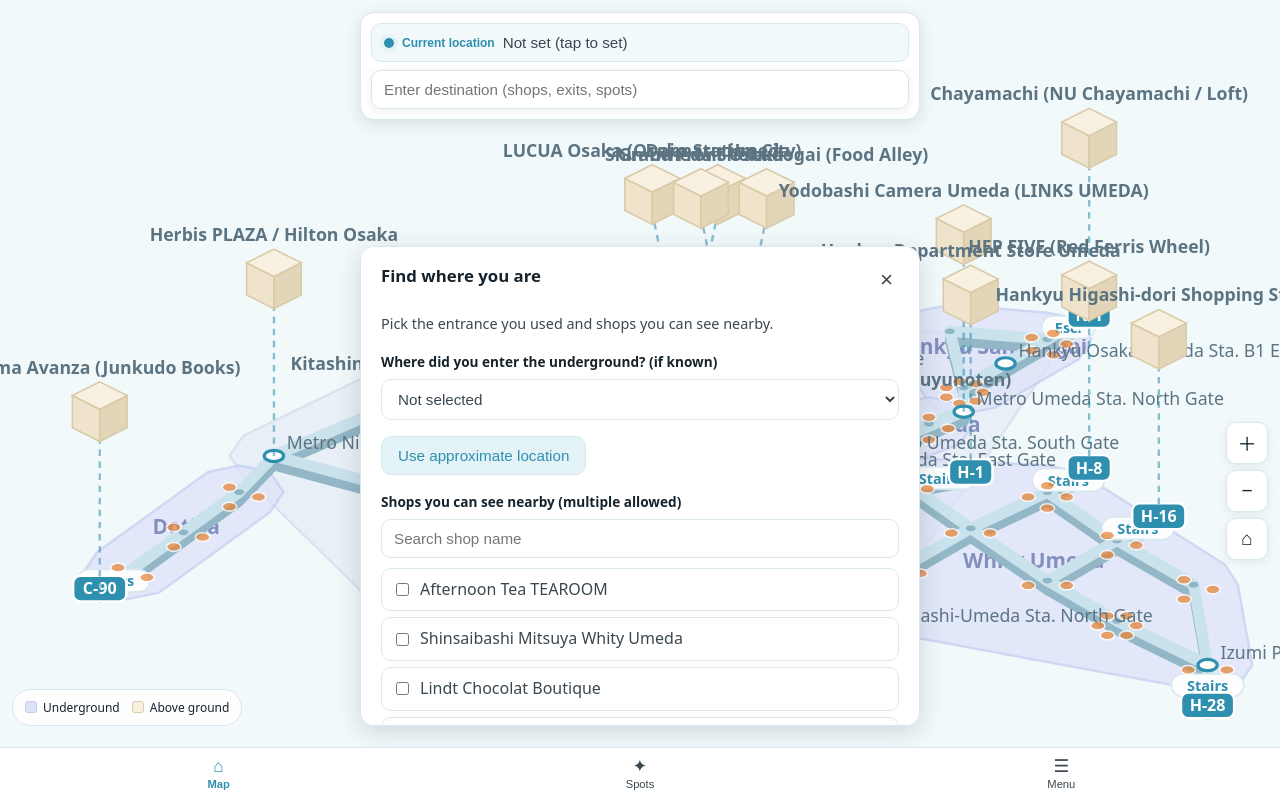
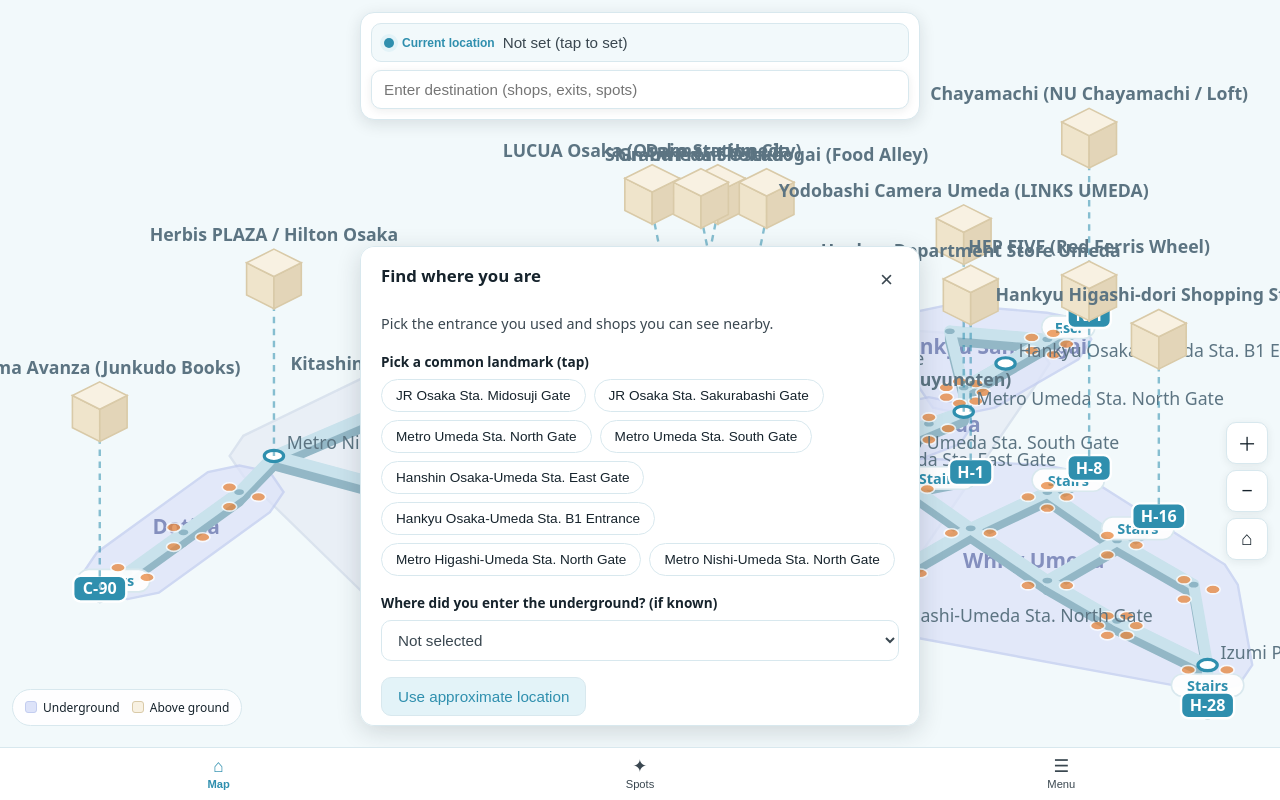
Before and after one commit to naki0227/umeda_underground_map, a React (Vite) app: page / in a window 1280 px wide. Both pictures are taken after a click on the button "Set your location to get directions". Built offline with nearby package versions, Linux system fonts and the light colour scheme.

Commit message:
feat(locate): quick landmark chips and estimated-position card with floor badge
Co-Authored-By: Claude Opus 4.8 <noreply@anthropic.com>

```diff
--- a/src/features/locate/LocateScreen.tsx
+++ b/src/features/locate/LocateScreen.tsx
@@ -2,7 +2,7 @@ import { useMemo, useState } from 'react';
 import { useTranslation } from 'react-i18next';
 import type { Graph } from '../../domain/graph';
 import { locate, type LocationCandidate } from '../../domain/locate';
-import type { NodeId, Poi, Shop } from '../../domain/types';
+import { nodeFloor, type NodeId, type Poi, type Shop } from '../../domain/types';
 import { localized } from '../../i18n';
 import { useGeolocation } from './useGeolocation';
 
@@ -12,6 +12,8 @@ interface Props {
   pois: Poi[];
   onConfirm: (nodeId: NodeId) => void;
 }
+
+const QUICK_PICK_COUNT = 8;
 
 export function LocateScreen({ graph, shops, pois, onConfirm }: Props) {
   const { t, i18n } = useTranslation();
@@ -23,6 +25,15 @@ export function LocateScreen({ graph, shops, pois, onConfirm }: Props) {
 
   const entrances = useMemo(
     () => [...graph.nodes.values()].filter((n) => n.kind === 'exit' || n.kind === 'gate'),
+    [graph],
+  );
+
+  /** よく使う目印: 広場・改札をチップで即選択できるようにする */
+  const quickPicks = useMemo(
+    () =>
+      [...graph.nodes.values()]
+        .filter((n) => n.kind === 'landmark' || n.kind === 'gate')
+        .slice(0, QUICK_PICK_COUNT),
     [graph],
   );
 
@@ -54,9 +65,32 @@ export function LocateScreen({ graph, shops, pois, onConfirm }: Props) {
     return node ? localized(node.name, i18n.language) : nodeId;
   };
 
+  const floorOf = (nodeId: NodeId) => {
+    const node = graph.nodes.get(nodeId);
+    return node ? nodeFloor(node) : 'B1';
+  };
+
+  const top = candidates !== null && candidates.length > 0 ? candidates[0] : null;
+
   return (
     <section>
       <p className="description">{t('locate.description')}</p>
+
+      <div className="field">
+        <span>{t('locate.quickLabel')}</span>
+        <div className="quick-chips">
+          {quickPicks.map((node) => (
+            <button
+              key={node.id}
+              type="button"
+              className={entranceNodeId === node.id ? 'chip active' : 'chip'}
+              onClick={() => setEntranceNodeId((prev) => (prev === node.id ? '' : node.id))}
+            >
+              {localized(node.name, i18n.language)}
+            </button>
+          ))}
+        </div>
+      </div>
 
       <label className="field">
         <span>{t('locate.entranceLabel')}</span>
@@ -119,11 +153,29 @@ export function LocateScreen({ graph, shops, pois, onConfirm }: Props) {
       {candidates !== null && candidates.length === 0 && (
         <p className="hint warn">{t('locate.noCandidates')}</p>
       )}
-      {candidates !== null && candidates.length > 0 && (
+      {top !== null && (
+        <div className="estimate-card">
+          <p className="estimate-title">{t('locate.estimatedTitle')}</p>
+          <p className="estimate-place">
+            {t('locate.estimatedNear', { name: nodeName(top.nodeId) })}
+          </p>
+          <p className="estimate-meta">
+            <span className="floor-badge">{floorOf(top.nodeId)}</span>
+            <span className="confidence">
+              {t('locate.candidateConfidence', { percent: Math.round(top.confidence * 100) })}
+            </span>
+          </p>
+          <button type="button" className="primary" onClick={() => onConfirm(top.nodeId)}>
+            {t('locate.startHere')}
+          </button>
+          <p className="hint">{t('locate.fixedNote')}</p>
+        </div>
+      )}
+      {candidates !== null && candidates.length > 1 && (
         <div className="candidates">
           <h3>{t('locate.candidatesTitle')}</h3>
           <ul className="choice-list">
-            {candidates.map((c) => (
+            {candidates.slice(1).map((c) => (
               <li key={c.nodeId}>
                 <button type="button" className="candidate" onClick={() => onConfirm(c.nodeId)}>
                   <span>{nodeName(c.nodeId)}</span>
--- a/src/i18n/locales/en.ts
+++ b/src/i18n/locales/en.ts
@@ -21,7 +21,13 @@ export const en: Resource = {
     shopsLabel: 'Shops you can see nearby (multiple allowed)',
     shopsPlaceholder: 'Search shop name',
     locateButton: 'Estimate my location',
-    candidatesTitle: 'Are you around here?',
+    quickLabel: 'Pick a common landmark (tap)',
+    estimatedTitle: 'Estimated position',
+    estimatedNear: 'Near {{name}}',
+    startHere: 'Start guidance from here',
+    fixedNote:
+      'Your position stays fixed during guidance (no tracking). If it drifts, tap "I\'m lost" to re-estimate.',
+    candidatesTitle: 'Other candidates',
     candidateConfidence: 'Confidence {{percent}}%',
     noCandidates: 'Could not estimate. Try selecting one or two more shops.',
     confirm: "I'm here",
--- a/src/i18n/locales/ja.ts
+++ b/src/i18n/locales/ja.ts
@@ -17,7 +17,13 @@ export const ja = {
     shopsLabel: '近くに見えるお店（複数選択可）',
     shopsPlaceholder: '店名で検索',
     locateButton: '現在地を推定する',
-    candidatesTitle: 'このあたりですか？',
+    quickLabel: 'よく使う目印から選ぶ（タップ）',
+    estimatedTitle: '推定位置',
+    estimatedNear: '{{name}} 付近',
+    startHere: 'この位置で案内開始',
+    fixedNote:
+      '案内中は位置を固定します（移動しても追跡しません）。ずれてきたら「迷った」で再測位してください。',
+    candidatesTitle: 'ほかの候補',
     candidateConfidence: '確度 {{percent}}%',
     noCandidates: '推定できませんでした。お店をもう1〜2件選んでみてください。',
     confirm: 'ここにいる',
--- a/src/index.css
+++ b/src/index.css
@@ -398,6 +398,67 @@ button.warn {
   font-weight: 600;
 }
 
+.quick-chips {
+  display: flex;
+  flex-wrap: wrap;
+  gap: 8px;
+}
+
+button.chip {
+  padding: 8px 14px;
+  border-radius: 999px;
+  background: var(--bg);
+  border: 1px solid var(--border);
+  color: var(--text-strong);
+  font-size: 0.85rem;
+}
+
+button.chip.active {
+  background: var(--accent);
+  border-color: var(--accent-strong);
+  color: #ffffff;
+  font-weight: 600;
+}
+
+.estimate-card {
+  margin-top: 16px;
+  padding: 14px 16px;
+  border: 1px solid var(--accent);
+  border-radius: var(--radius);
+  background: var(--accent-soft);
+}
+
+.estimate-title {
+  margin: 0;
+  font-size: 0.8rem;
+  font-weight: 700;
+  color: var(--accent-strong);
+}
+
+.estimate-place {
+  margin: 4px 0 6px;
+  font-size: 1.05rem;
+  font-weight: 700;
+  color: var(--text-strong);
+}
+
+.estimate-meta {
+  display: flex;
+  align-items: center;
+  gap: 10px;
+  margin: 0 0 10px;
+}
+
+.floor-badge {
+  display: inline-block;
+  padding: 1px 10px;
+  border-radius: 999px;
+  background: var(--accent-strong);
+  color: #ffffff;
+  font-size: 0.8rem;
+  font-weight: 700;
+}
+
 .choice-list {
   list-style: none;
   margin: 10px 0 0;
```
Also changed, not shown: 1 other file (tests, documents, lock files or other folders).
